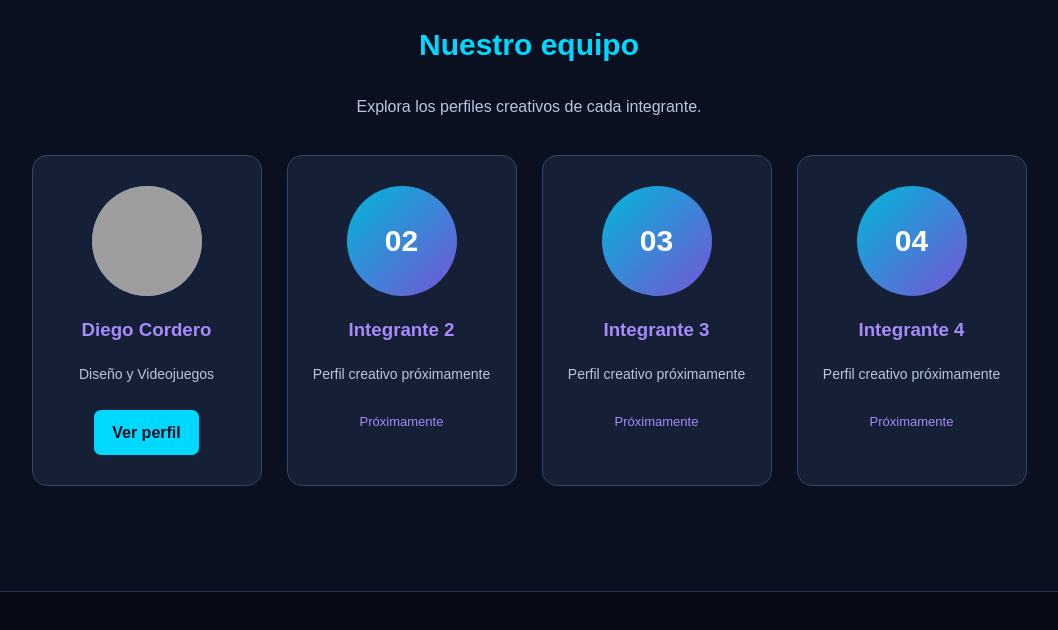
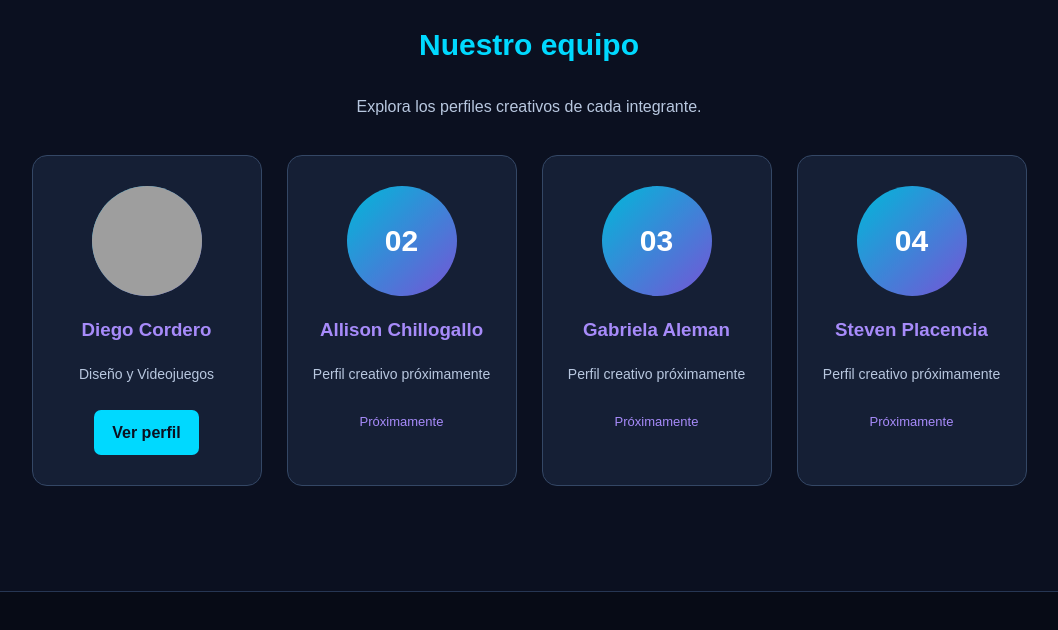
Before and after one commit to apatosaurus250/pagina-grupalMultimedia, a plain HTML site: page index.html in a window 1280 px wide. Shown: the part 1062-1692 px from the top of the page, without its empty margins (111-1169 px from the left). Drawn offline with Linux system fonts and the light colour scheme; grey boxes are pictures that could not be loaded.

Commit message:
Actualizar nombres

```diff
--- a/index.html
+++ b/index.html
@@ -6,18 +6,16 @@
     <meta charset="UTF-8">
     <meta name="viewport" content="width=device-width, initial-scale=1.0">
 
-    <title>Creative Team | Diseño Multimedia</title>
+    <title>Control Z | Diseño Multimedia</title>
 
     <link rel="stylesheet" href="estilos.css">
 </head>
 
 <body>
 
-    <!-- ENCABEZADO -->
     <header>
         <nav>
-            <h2>CREATIVE TEAM</h2>
-
+            <h1>CONTROL Z</h1>
             <a href="#equipo">Nuestro equipo</a>
         </nav>
 
@@ -39,7 +37,6 @@
     </header>
 
 
-    <!-- PRESENTACIÓN -->
     <main>
 
         <section class="presentacion">
@@ -58,7 +55,6 @@
         </section>
 
 
-        <!-- INTEGRANTES -->
         <section class="equipo" id="equipo">
 
             <p class="etiqueta">CONÓCENOS</p>
@@ -91,14 +87,13 @@
                 </article>
 
 
-                <!-- INTEGRANTE 2 -->
                 <article class="tarjeta">
 
                     <div class="foto">
                         02
                     </div>
 
-                    <h3>Integrante 2</h3>
+                    <h3>Allison Chillogallo</h3>
 
                     <p>
                         Perfil creativo próximamente
@@ -118,7 +113,7 @@
                         03
                     </div>
 
-                    <h3>Integrante 3</h3>
+                    <h3>Gabriela Aleman</h3>
 
                     <p>
                         Perfil creativo próximamente
@@ -138,7 +133,7 @@
                         04
                     </div>
 
-                    <h3>Integrante 4</h3>
+                    <h3>Steven Placencia</h3>
 
                     <p>
                         Perfil creativo próximamente
@@ -157,7 +152,6 @@
     </main>
 
 
-    <!-- PIE DE PÁGINA -->
     <footer>
 
         <h2>CREATIVE TEAM</h2>
```
Also changed, not shown: integrantes/diego/index.html (+1 -1 lines).
